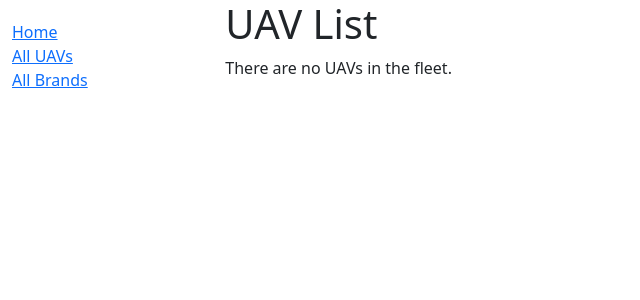
After one commit to hasanunl/UAV-Rental, a Django app: page /rental/uavs/ in a window 1280 px wide. The commit adds this page. Shown: the top 300 px of the page, without its empty margins (0-640 px from the left). Run offline with Django 4.2, Linux system fonts and the light colour scheme; data that the repository does not hold is empty.

Commit message:
Added the views for UAV details and listing

```diff
--- a/rental/models.py
+++ b/rental/models.py
@@ -73,7 +73,7 @@ class UavInstance(models.Model):
         return f'{self.id} ({self.Uav.model})'
 
 class Brand(models.Model):
-    """Model representing an author."""
+    """Model representing an brand."""
     brand_name = models.CharField(max_length=100)
 
     class Meta:
--- a/rental/templates/base_generic.html
+++ b/rental/templates/base_generic.html
@@ -21,7 +21,7 @@
           {% block sidebar %}
             <ul class="sidebar-nav">
               <li><a href="{% url 'index' %}">Home</a></li>
-              <li><a href="">All UAVs</a></li>
+              <li><a href="{% url 'uavs' %}">All UAVs</a></li>
               <li><a href="">All Brands</a></li>
             </ul>
           {% endblock %}
--- /dev/null
+++ b/rental/templates/rental/uav_list.html
@@ -0,0 +1,18 @@
+{% extends "base_generic.html" %}
+
+{% block content %}
+  <h1>UAV List</h1>
+  {% if uav_list %}
+    <ul>
+      {% for uav in uav_list %}
+      <li>
+        <a href="{{ uav.get_absolute_url }}">{{ uav.model }}</a>
+        ({{uav.brand}})
+      </li>
+      {% endfor %}
+    </ul>
+  {% else %}
+    <p>There are no UAVs in the fleet.</p>
+  {% endif %}
+{% endblock %}
+s
--- a/rental/urls.py
+++ b/rental/urls.py
@@ -3,4 +3,6 @@ from . import views
 
 urlpatterns = [
     path('', views.index, name='index'),
+    path('uavs/', views.UavListView.as_view(), name='uavs'),
+    path('uav/<int:pk>', views.UavDetailView.as_view(), name='uav-detail'),
 ]
--- a/rental/views.py
+++ b/rental/views.py
@@ -1,4 +1,5 @@
 from django.shortcuts import render
+from django.views import generic
 
 from .models import Uav, Brand, UavInstance, Category
 
@@ -21,3 +22,9 @@ def index(request):
     }
 
     return render(request, 'index.html', context=context)
+
+class UavListView(generic.ListView):
+    model = Uav
+
+class UavDetailView(generic.DetailView):
+    model = Uav
```
Also changed, not shown: rental/templates/rental/uav_detail.html (added, +24 -0 lines).
